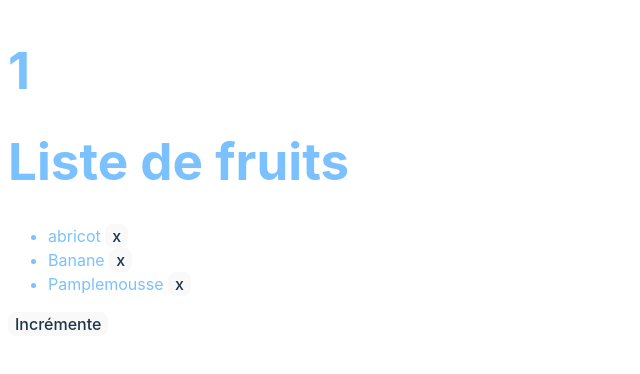
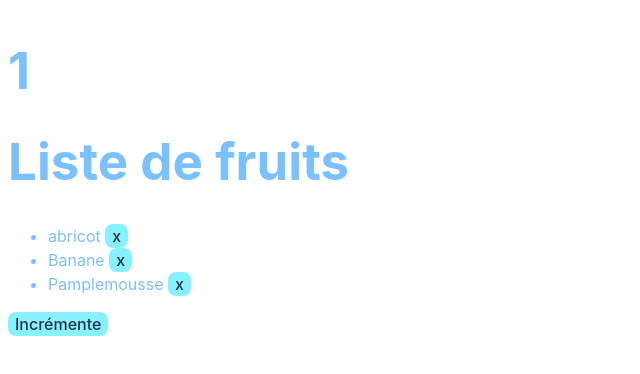
Before and after one commit to Dkz001/CRUD, a React (Vite) app: page / in a window 1280 px wide. Shown: the top 374 px of the page, without its empty margins (0-640 px from the left). Built offline with nearby package versions, Linux system fonts and the light colour scheme.

Commit message:
Update 16/05

```diff
--- a/src/index.css
+++ b/src/index.css
@@ -64,6 +64,6 @@ button:focus-visible {
     color: #747bff;
   }
   button {
-    background-color: #f9f9f9;
+    background-color: #87f1ff;
   }
 }
```
